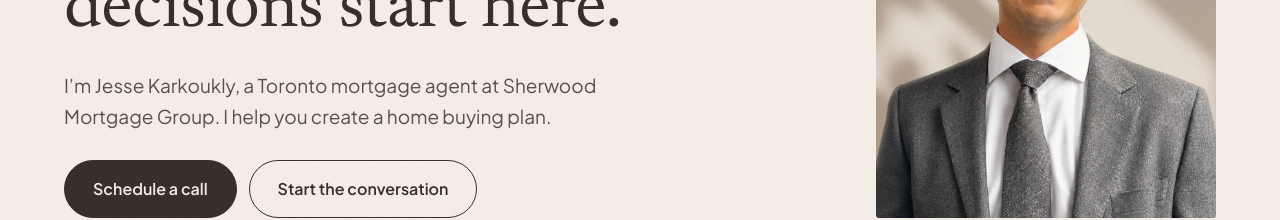
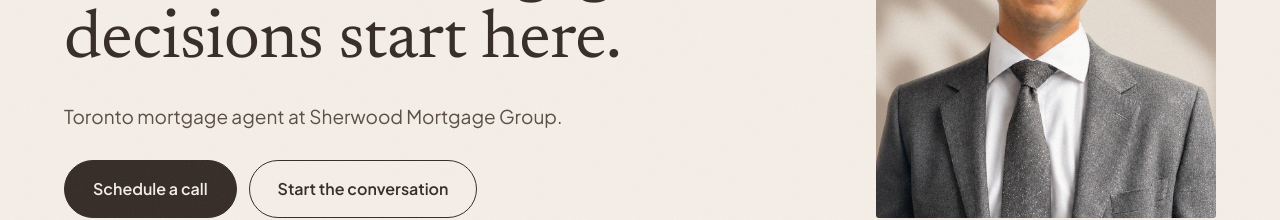
Before and after one commit to jessekarkoukly/jesse-mortgage-site, a Next.js app: page / in a window 1280 px wide. Shown: the part 340-560 px from the top of the page. Built offline with nearby package versions, Linux system fonts and the light colour scheme; no server answers.

Commit message:
Hero subline: Toronto mortgage agent at Sherwood Mortgage Group.
Co-Authored-By: Claude Opus 5.5 <noreply@anthropic.com>
Claude-Session: https://claude.ai/code/session_0127ggSrQFQBxaGossrkV31S

```diff
--- a/src/components/home/HomeHero.tsx
+++ b/src/components/home/HomeHero.tsx
@@ -28,7 +28,7 @@ export default function HomeHero({ onSchedule, onEmail }: Props) {
             Confident mortgage decisions start here.
           </h1>
           <p className="m-0 text-[1.0625rem] sm:text-[1.1875rem] leading-relaxed max-w-xl" style={{ ...sans, color: B.body }}>
-            I’m Jesse Karkoukly, a Toronto mortgage agent at Sherwood Mortgage Group. I help you create a home buying plan.
+            Toronto mortgage agent at Sherwood Mortgage Group.
           </p>
           <div className="flex flex-col sm:flex-row sm:flex-wrap gap-3 pt-1">
             <button
```
Also changed, not shown: 1 other file (tests, documents, lock files or other folders).
